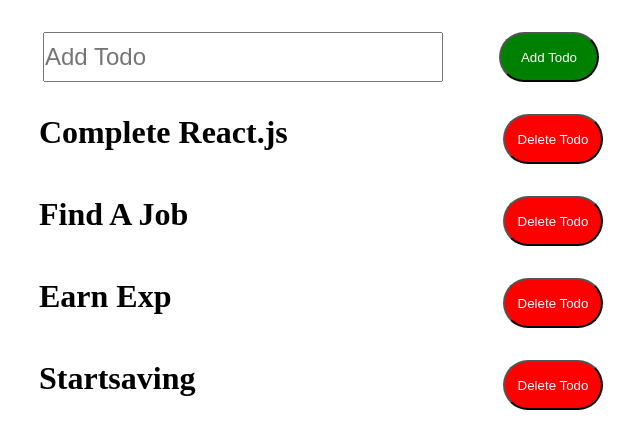
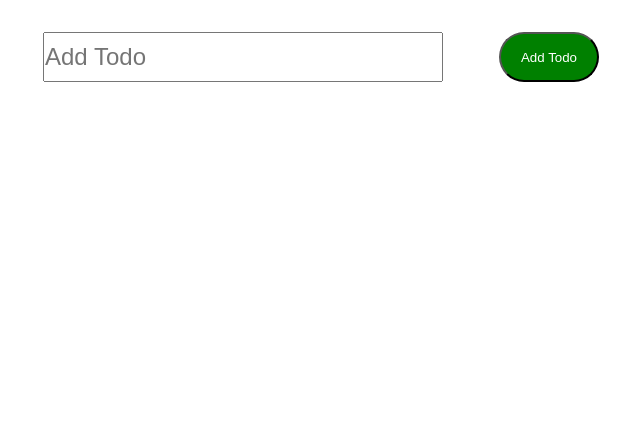
Before and after one commit to ameya-6964/Algo-Camp-React, a React (Vite) app in the folder Lecture_4_Memory_Of_Component/: page / in a window 1280 px wide. Shown: the top 448 px of the page, without its empty margins (311-951 px from the left). Built offline with nearby package versions, Linux system fonts and the light colour scheme.

Commit message:
Removed Default Todos

```diff
--- a/Lecture_4_Memory_Of_Component/src/Components/TodoDemo.jsx
+++ b/Lecture_4_Memory_Of_Component/src/Components/TodoDemo.jsx
@@ -1,14 +1,8 @@
 import { useState } from "react";
 import TodoList from "./TodoList";
 
-let todosData = [
-  { id: Date.now().toLocaleString() + 12, data: "Complete React.js" },
-  { id: Date.now().toLocaleString() + 123, data: "Find A Job" },
-  { id: Date.now().toLocaleString() + 124, data: "Earn Exp" },
-  { id: Date.now().toLocaleString() + 126, data: "Startsaving" },
-];
 const TodoDemo = () => {
-  const [todos, setTodos] = useState(todosData);
+  const [todos, setTodos] = useState([]);
   const [newTodo, setNewTodo] = useState("");
   function addHandler() {
     if (newTodo.trim() !== "") {
```
